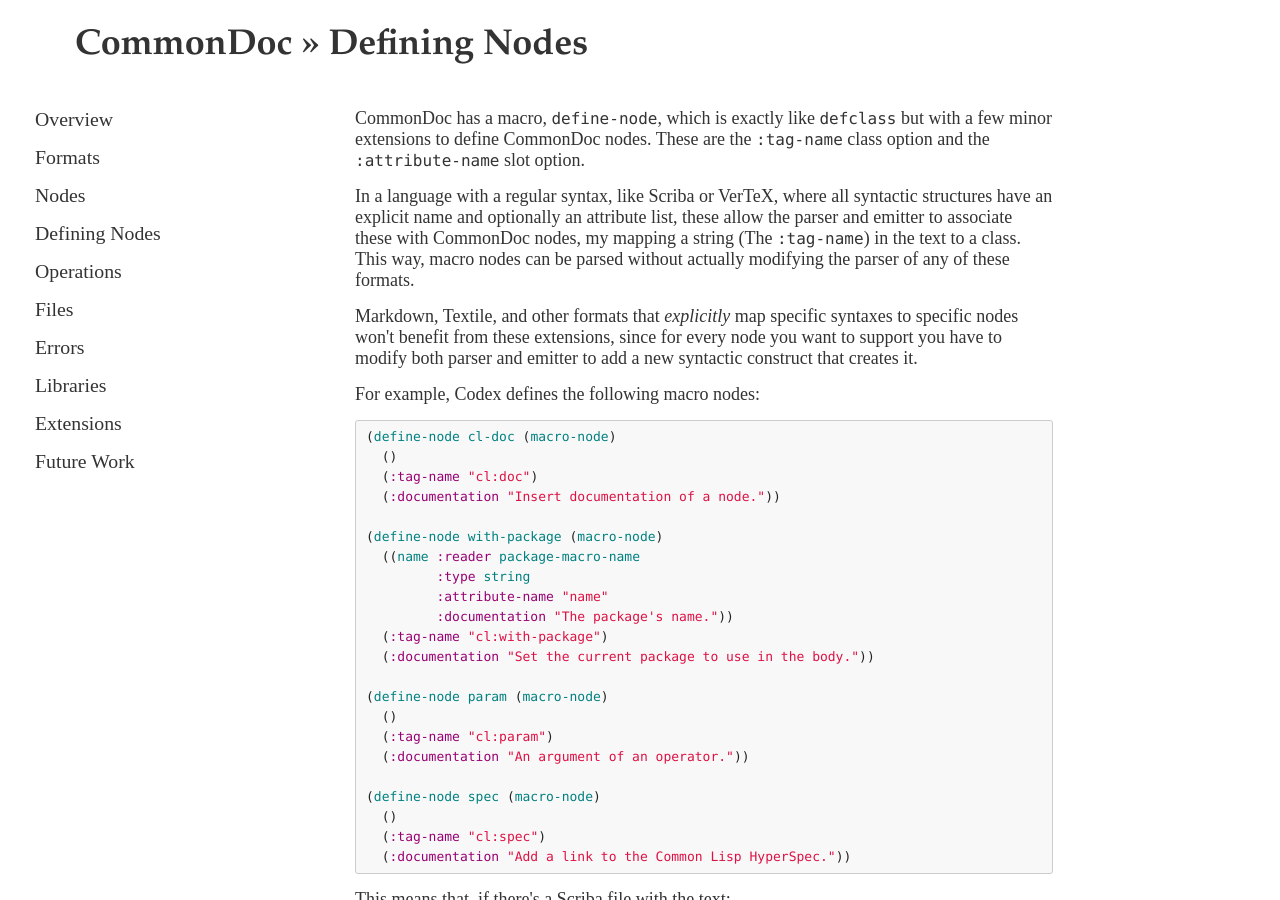
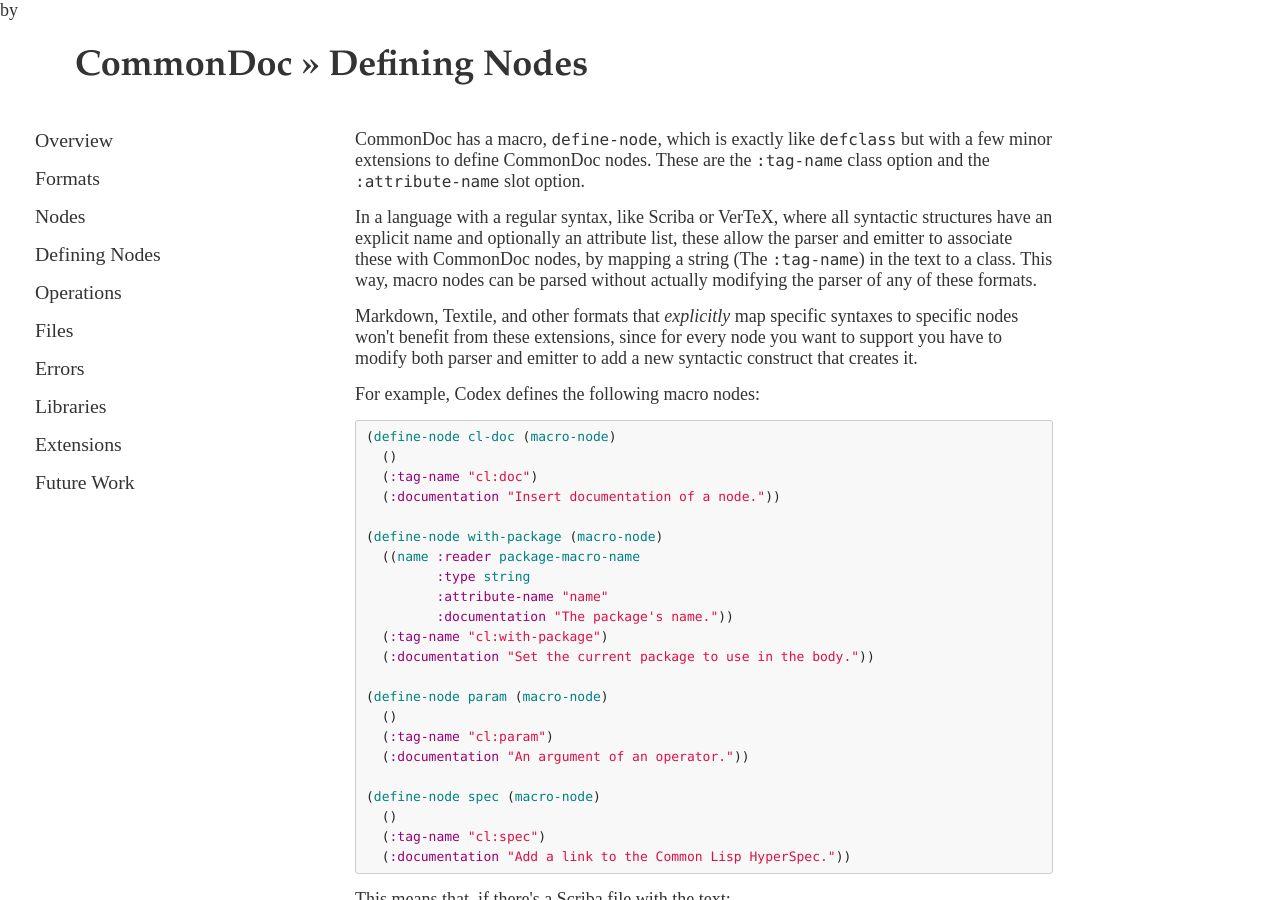
Before and after one commit to CommonDoc/commondoc.github.io, a Jekyll site: the page docs/defining-nodes.html, which Jekyll copies as it is, in a window 1280 px wide and 900 px high. Built offline with Jekyll 4.4.1, drawn with Linux system fonts in a browser that asks for light colours; some web fonts are replaced.

Commit message:
Typo: my -> by

```diff
--- a/docs/defining-nodes.html
+++ b/docs/defining-nodes.html
@@ -8,7 +8,7 @@
   Defining Nodes &ndash; CommonDoc
 </title>
     <link rel="stylesheet" href="static/style.css"/>
-
+    by
   <link rel="stylesheet" href="static/highlight.css"/>
   <script src="static/highlight.js"></script>
 
@@ -25,7 +25,7 @@
 with a few minor extensions to define CommonDoc nodes. These are the
 <code>:tag-name</code> class option and the <code>:attribute-name</code> slot option.</p><p>In a language with a regular syntax, like Scriba or VerTeX, where all syntactic
 structures have an explicit name and optionally an attribute list, these allow
-the parser and emitter to associate these with CommonDoc nodes, my mapping a
+the parser and emitter to associate these with CommonDoc nodes, by mapping a
 string (The <code>:tag-name</code>) in the text to a class. This way, macro nodes can be
 parsed without actually modifying the parser of any of these formats.</p><p>Markdown, Textile, and other formats that <i>explicitly</i> map specific syntaxes
 to specific nodes won't benefit from these extensions, since for every node you
```
